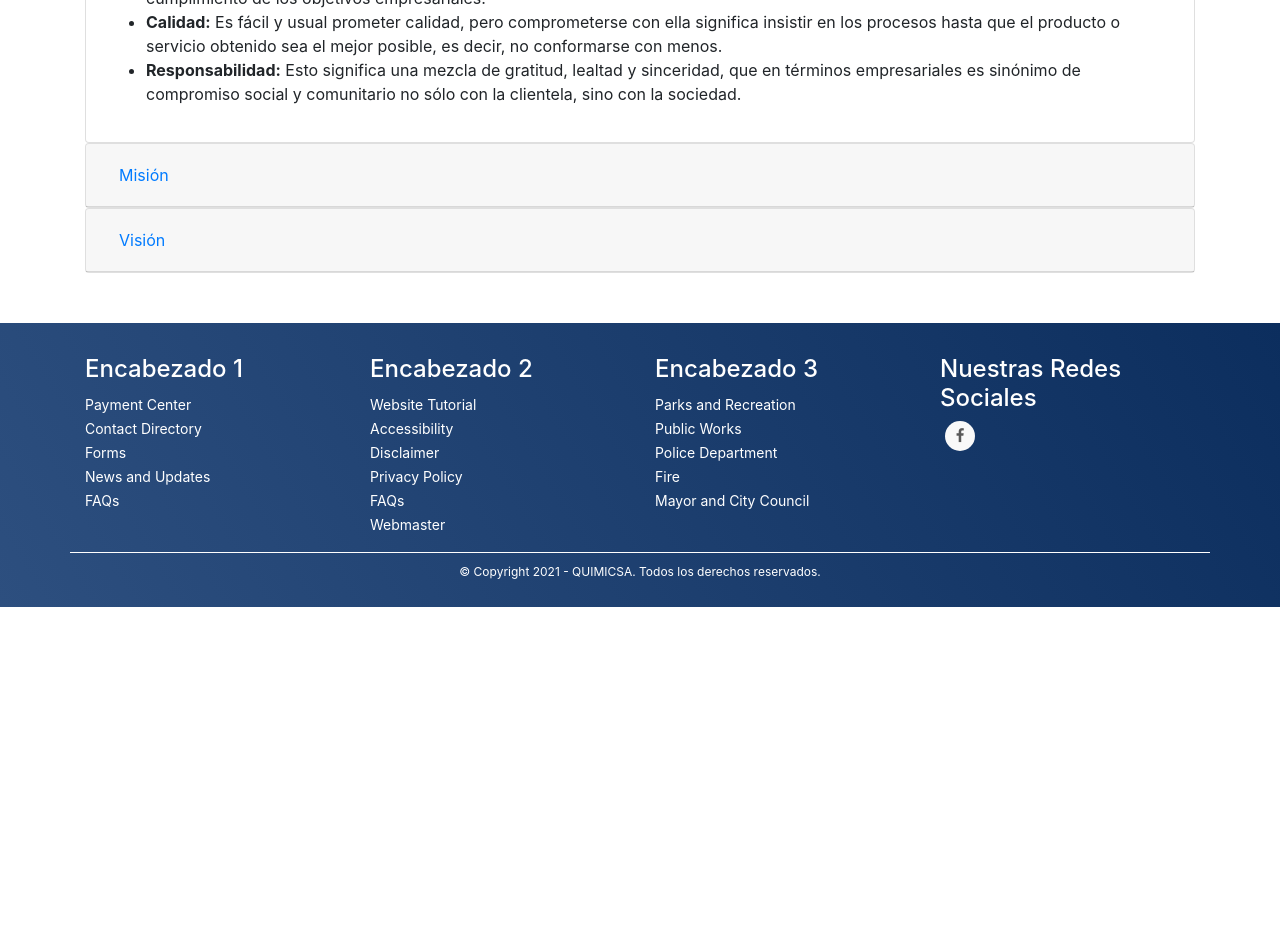
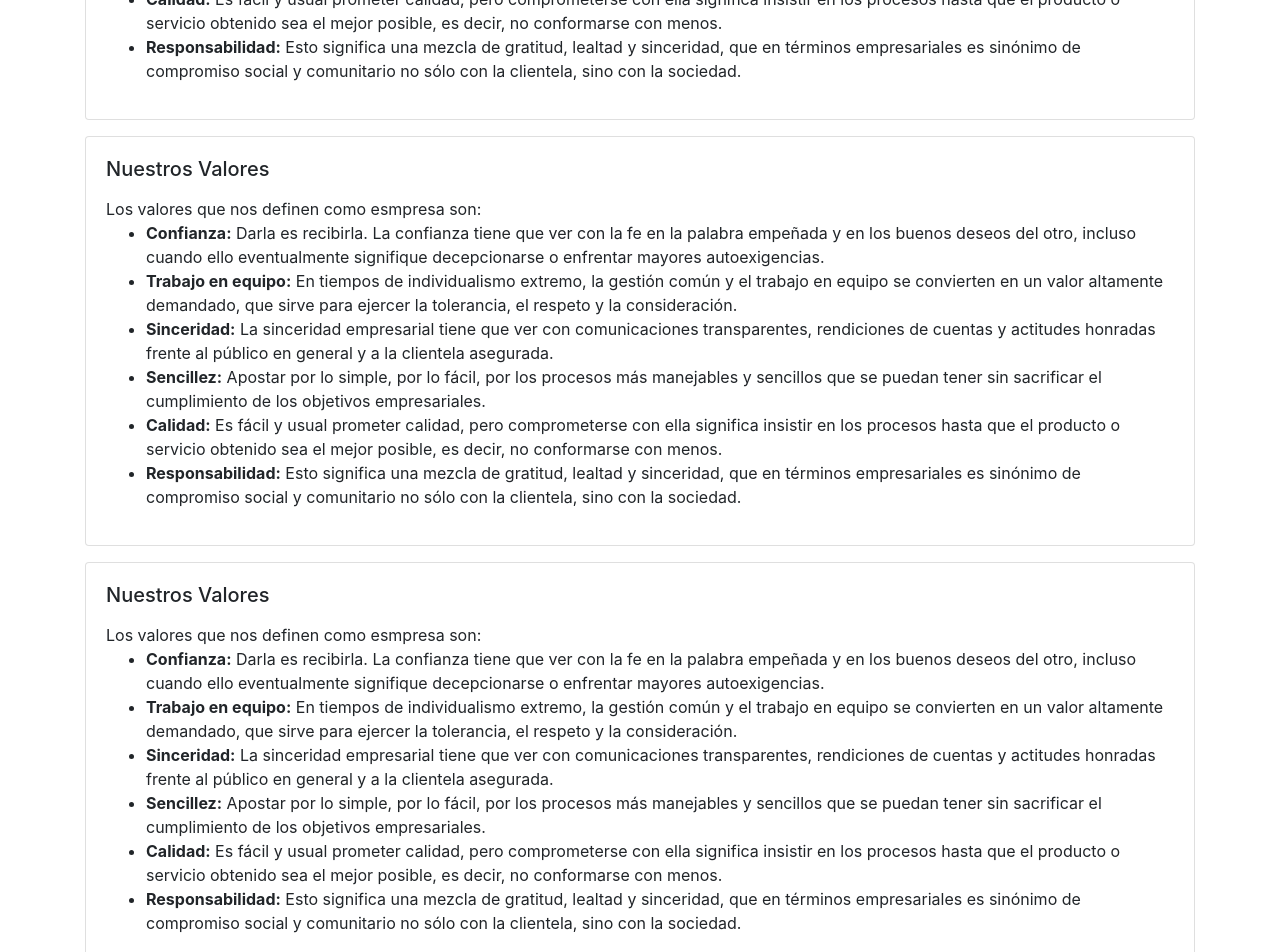
Before and after one commit to atenoc/quimicsa, an Angular app: page /valores in a window 1280 px wide. Shown: the part 440-1392 px from the top of the page. Before the commit the page ends 1047 px from the top, so only its background shows below. Built offline with nearby package versions, Linux system fonts and the light colour scheme.

Commit message:
se suben ajustes

```diff
--- a/src/app/components/footer/footer.component.css
+++ b/src/app/components/footer/footer.component.css
@@ -3,14 +3,14 @@
 
 footer {
     background: #16222A;
-    background: -webkit-linear-gradient(59deg, #3A6073, #16222A);
-    background: linear-gradient(59deg, #2d4f7f, #0c2e5e);
+    background: -webkit-linear-gradient(59deg, #343a40, #343a40);
+    background: linear-gradient(59deg, #343a40, #343a40);
     color: white;
     /*margin-top:100px;*/
   }
 
   footer a {
-    color: #fff;
+    color: #6b9f3b;
     font-size: 14px;
     transition-duration: 0.2s;
   }
--- a/src/app/components/footer/footer.component.html
+++ b/src/app/components/footer/footer.component.html
@@ -19,21 +19,21 @@
       <div class="col-md-3 col-sm-6">
         <!--Column1-->
         <div class="footer-pad">
-          <h4>Encabezado 1</h4>
+          <h4>Productos mas vendidos</h4>
           <ul class="list-unstyled">
             <li><a href="#"></a></li>
-            <li><a href="#">Payment Center</a></li>
-            <li><a href="#">Contact Directory</a></li>
-            <li><a href="#">Forms</a></li>
-            <li><a href="#">News and Updates</a></li>
-            <li><a href="#">FAQs</a></li>
+            <li><a href="#">Cloro</a></li>
+            <li><a href="#">Pino</a></li>
+            <li><a href="#">Desengrasante</a></li>
+            <li><a href="#">Shampoo para auto</a></li>
+            <li><a href="#">Lavatrastes</a></li>
           </ul>
         </div>
       </div>
       <div class="col-md-3 col-sm-6">
         <!--Column1-->
         <div class="footer-pad">
-          <h4>Encabezado 2</h4>
+          <h4>Productos especiales</h4>
           <ul class="list-unstyled">
             <li><a href="#">Website Tutorial</a></li>
             <li><a href="#">Accessibility</a></li>
@@ -46,8 +46,8 @@
       </div>
       <div class="col-md-3 col-sm-6">
         <!--Column1-->
-        <div class="footer-pad">
-          <h4>Encabezado 3</h4>
+        <div class="footer-pad ">
+          <h4>Proyectos principales</h4>
           <ul class="list-unstyled">
             <li><a href="#">Parks and Recreation</a></li>
             <li><a href="#">Public Works</a></li>
@@ -69,7 +69,7 @@
     </div>
 	<div class="row">
 		<div class="col-md-12 copy">
-			<p class="text-center">&copy; Copyright 2021 - QUIMICSA. Todos los derechos reservados.</p>
+			<p class="text-center">&copy; Copyright 2021 - QUIMICSA. Todos los derechos reservados. | Design: <a href="https://www.facebook.com/TISolutionsServices/" target="none">TI Solutions & Services</a></p>
 		</div>
 	</div>
 
--- a/src/app/components/nosotros/nosotros.component.html
+++ b/src/app/components/nosotros/nosotros.component.html
@@ -3,16 +3,20 @@
   <div class="card mb-3">
     <img src="https://res.cloudinary.com/dnblt4j16/image/upload/v1616713509/quimicsa/BanerLoval_kscn69.png" class="card-img-top" alt="...">
     <div class="card-body">
-      <h5 class="card-title">Card title</h5>
-      <p class="card-text">This is a wider card with supporting text below as a natural lead-in to additional content. This content is a little bit longer.</p>
+      <h5 class="card-title">Quienes somos</h5>
       <p class="card-text"><small class="text-muted">Last updated 3 mins ago</small></p>
+      <p class="card-text">Somos una empresa de generaciones, con mas de 40 años en el mercado de la industria quimica, contamos con amplia experiencia en venta, creacion y distribucion de productos a granel y productos terminados, nuestro amplio catalogo de mas de 500 productos estamos seguros que te sera util para tus necesidades.
+      Día a día buscamos mejorar la vida de las familias mexicanas, ya sea facilitándoles las tareas de limpieza con nuestros productos o mediante nuestro MODELO DE NEGOCIO que les permite una independencia financiera.
+Como empresa responsable nos preocupamos por la economía del hogar, es por ello que nuestro concepto de venta a granel permite a nuestras familias adquirir productos de limpieza de la más alta calidad a bajos precios, además que reutilizando envases se contribuye al cuidado del medio ambiente reduciendo considerablemente el uso de plásticos.
+      </p>
+      <p class="card-text"><small class="text-muted"></small></p>
     </div>
   </div>
   <div class="card">
     <div class="card-body">
-      <h5 class="card-title">Card title</h5>
-      <p class="card-text">This is a wider card with supporting text below as a natural lead-in to additional content. This content is a little bit longer.</p>
-      <p class="card-text"><small class="text-muted">Last updated 3 mins ago</small></p>
+      <h5 class="card-title">Que hacemos</h5>
+      <p class="card-text">Elaboramos productos quimicos de la mas alta calidad, hemos trabajado en muchos proyectos con diferentes alianzas estrategicas para brindar seguridad y profesionalismo a traves de nuestros canales de distribucion a todo México.</p>
+      <p class="card-text"><small class="text-muted"></small></p>
     </div>
     <img src="https://res.cloudinary.com/dnblt4j16/image/upload/v1616713550/quimicsa/Brigadas-especificas-Comando-de-incidentes-con-sustancias-quimicas-peligrosas-02_e0kqn5.jpg" class="card-img-top" alt="...">
   </div>
--- a/src/app/components/valores/valores.component.html
+++ b/src/app/components/valores/valores.component.html
@@ -1,17 +1,10 @@
 <div class="container" style="margin-top: 150px; margin-bottom: 50px;">
 
-    <div id="accordion" style="margin-top: 100px; margin-bottom: 50px;">
-        <div class="card">
-          <div class="card-header" id="headingOne">
-            <h5 class="mb-0">
-              <button class="btn btn-link" data-toggle="collapse" data-target="#collapseOne" aria-expanded="true" aria-controls="collapseOne">
-                Nuestros Valores
-              </button>
-            </h5>
-          </div>
-
-          <div id="collapseOne" class="collapse show" aria-labelledby="headingOne" data-parent="#accordion">
+  <div class="card mb-3">
     <div class="card-body">
+      <h5 class="card-title">Nuestros Valores</h5>
+      <p class="card-text"><small class="text-muted"></small></p>
+        <div>
           Los valores que nos definen como esmpresa son:
           <ul>
             <li><b>Confianza:</b> Darla es recibirla. La confianza tiene que ver con la fe en la palabra empeñada y en los buenos deseos del otro, incluso cuando ello eventualmente signifique decepcionarse o enfrentar mayores autoexigencias.</li>
@@ -23,35 +16,49 @@
           </ul>
 
         </div>
+
+      <p class="card-text"><small class="text-muted"></small></p>
     </div>
   </div>
-        <div class="card">
-          <div class="card-header" id="headingTwo">
-            <h5 class="mb-0">
-              <button class="btn btn-link collapsed" data-toggle="collapse" data-target="#collapseTwo" aria-expanded="false" aria-controls="collapseTwo">
-                Misión
-              </button>
-            </h5>
+  <div class="card mb-3">
+    <div class="card-body">
+      <h5 class="card-title">Nuestros Valores</h5>
+      <p class="card-text"><small class="text-muted"></small></p>
+        <div>
+          Los valores que nos definen como esmpresa son:
+          <ul>
+            <li><b>Confianza:</b> Darla es recibirla. La confianza tiene que ver con la fe en la palabra empeñada y en los buenos deseos del otro, incluso cuando ello eventualmente signifique decepcionarse o enfrentar mayores autoexigencias.</li>
+            <li><b>Trabajo en equipo:</b> En tiempos de individualismo extremo, la gestión común y el trabajo en equipo se convierten en un valor altamente demandado, que sirve para ejercer la tolerancia, el respeto y la consideración.</li>
+            <li><b>Sinceridad:</b> La sinceridad empresarial tiene que ver con comunicaciones transparentes, rendiciones de cuentas y actitudes honradas frente al público en general y a la clientela asegurada.</li>
+            <li><b>Sencillez:</b> Apostar por lo simple, por lo fácil, por los procesos más manejables y sencillos que se puedan tener sin sacrificar el cumplimiento de los objetivos empresariales.</li>
+            <li><b>Calidad:</b> Es fácil y usual prometer calidad, pero comprometerse con ella significa insistir en los procesos hasta que el producto o servicio obtenido sea el mejor posible, es decir, no conformarse con menos.</li>
+            <li><b>Responsabilidad:</b> Esto significa una mezcla de gratitud, lealtad y sinceridad, que en términos empresariales es sinónimo de compromiso social y comunitario no sólo con la clientela, sino con la sociedad.</li>
+          </ul>
+
         </div>
-          <div id="collapseTwo" class="collapse" aria-labelledby="headingTwo" data-parent="#accordion">
-            <div class="card-body">
-                La misión de una empresa es dar al cliente el mejor servicio y variedad, calidad y valor de productos.
+
+      <p class="card-text"><small class="text-muted"></small></p>
     </div>
   </div>
+
+  <div class="card mb-3">
+    <div class="card-body">
+      <h5 class="card-title">Nuestros Valores</h5>
+      <p class="card-text"><small class="text-muted"></small></p>
+        <div>
+          Los valores que nos definen como esmpresa son:
+          <ul>
+            <li><b>Confianza:</b> Darla es recibirla. La confianza tiene que ver con la fe en la palabra empeñada y en los buenos deseos del otro, incluso cuando ello eventualmente signifique decepcionarse o enfrentar mayores autoexigencias.</li>
+            <li><b>Trabajo en equipo:</b> En tiempos de individualismo extremo, la gestión común y el trabajo en equipo se convierten en un valor altamente demandado, que sirve para ejercer la tolerancia, el respeto y la consideración.</li>
+            <li><b>Sinceridad:</b> La sinceridad empresarial tiene que ver con comunicaciones transparentes, rendiciones de cuentas y actitudes honradas frente al público en general y a la clientela asegurada.</li>
+            <li><b>Sencillez:</b> Apostar por lo simple, por lo fácil, por los procesos más manejables y sencillos que se puedan tener sin sacrificar el cumplimiento de los objetivos empresariales.</li>
+            <li><b>Calidad:</b> Es fácil y usual prometer calidad, pero comprometerse con ella significa insistir en los procesos hasta que el producto o servicio obtenido sea el mejor posible, es decir, no conformarse con menos.</li>
+            <li><b>Responsabilidad:</b> Esto significa una mezcla de gratitud, lealtad y sinceridad, que en términos empresariales es sinónimo de compromiso social y comunitario no sólo con la clientela, sino con la sociedad.</li>
+          </ul>
+
         </div>
-        <div class="card">
-          <div class="card-header" id="headingThree">
-            <h5 class="mb-0">
-              <button class="btn btn-link collapsed" data-toggle="collapse" data-target="#collapseThree" aria-expanded="false" aria-controls="collapseThree">
-                Visión
-              </button>
-            </h5>
-          </div>
-          <div id="collapseThree" class="collapse" aria-labelledby="headingThree" data-parent="#accordion">
-            <div class="card-body">
-                La visión de nuestra empresa es servir mejor a nuestros clientes para ser siempre relevantes en sus vidas y formar relaciones duraderas.
-            </div>
-          </div>
+
+      <p class="card-text"><small class="text-muted"></small></p>
     </div>
   </div>
 
```
Lines whose indentation alone changed are shown as unchanged.
